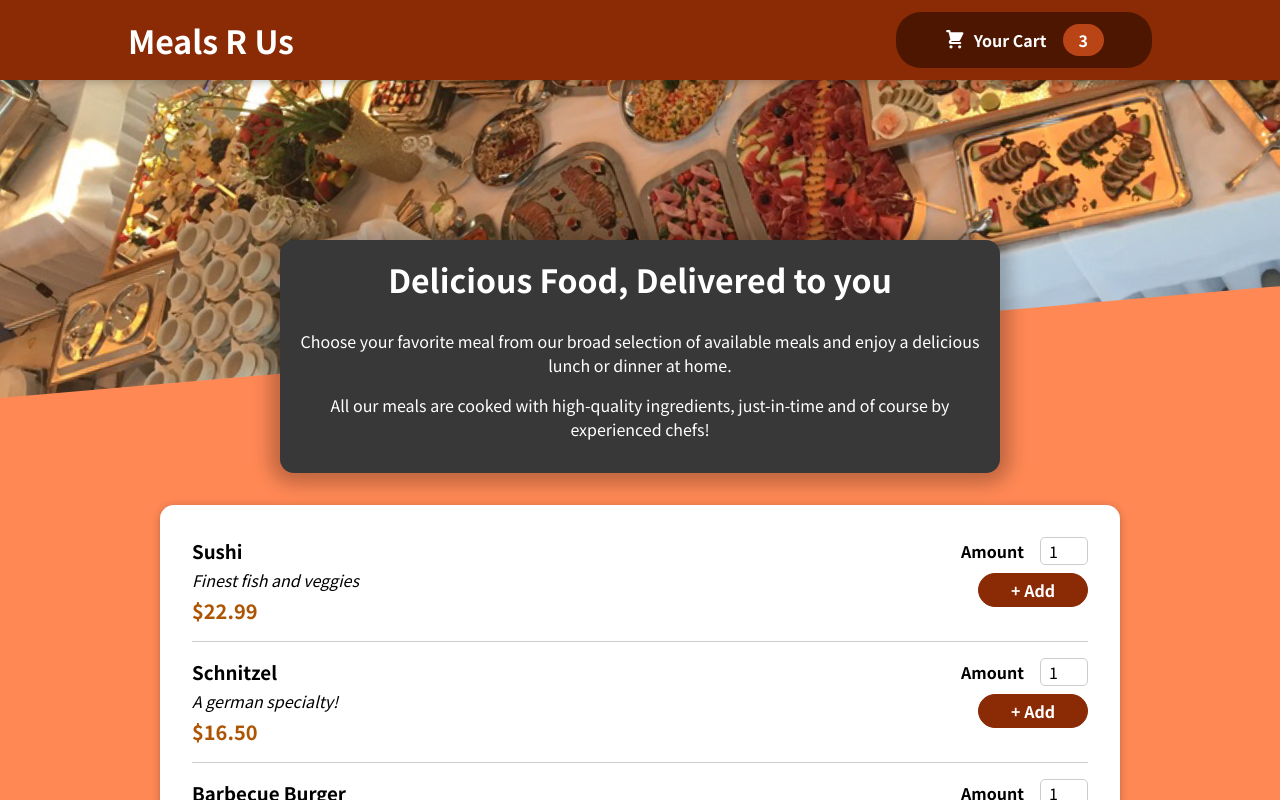
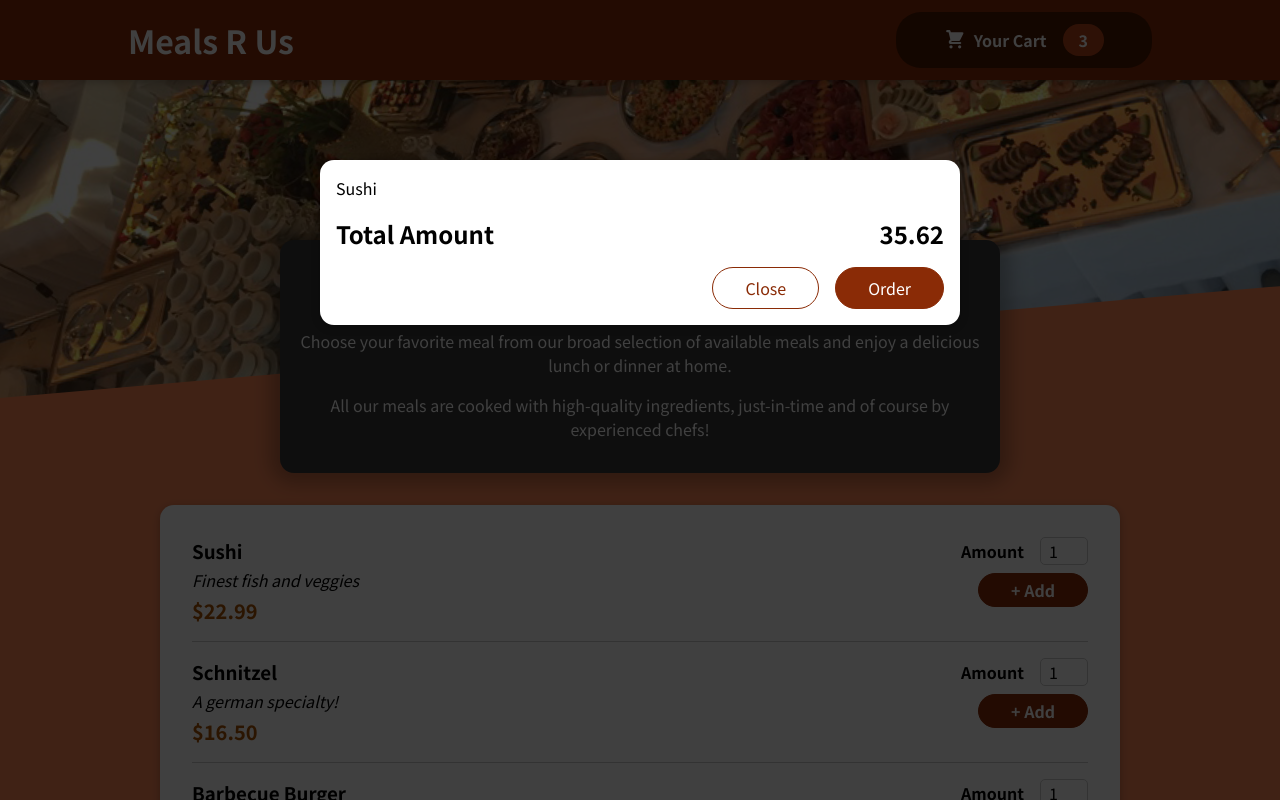
Before and after one commit to KennedyMungai/food-order-app, a React (Create React App) app: page / in a window 1280 px wide. Shown: the top 800 px of the page. Built offline with nearby package versions, Linux system fonts and the light colour scheme.

Commit message:
Added the Cart component

```diff
--- a/src/App.js
+++ b/src/App.js
@@ -6,6 +6,7 @@ function App()
 {
   return (
     <>
+      <Cart />
       <Header />
       <main>
         <Meals />
```
